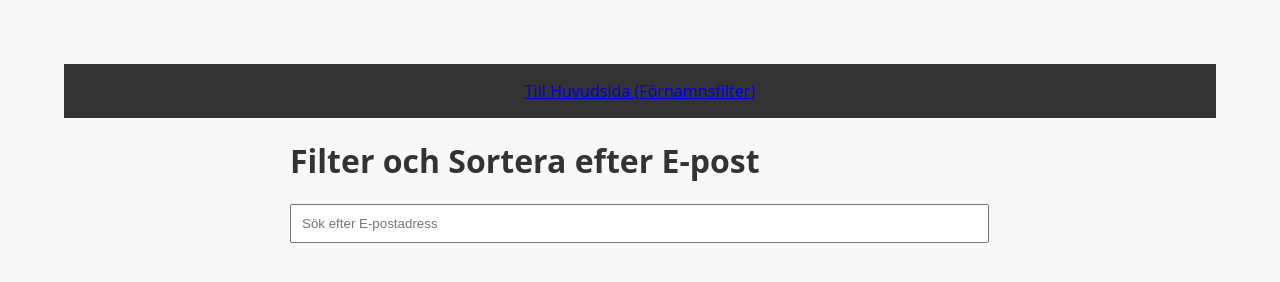
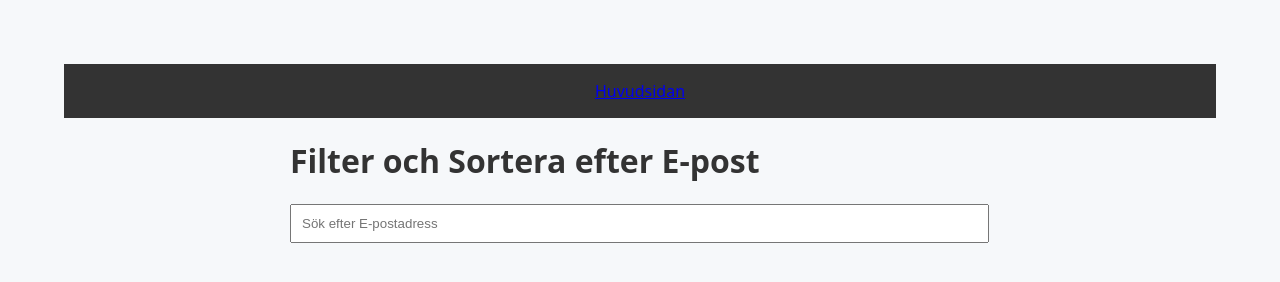
Before and after one commit to mjaow1233/gruppuppgift-javascript, a website: page email.html in a window 1280 px wide. Drawn offline with Linux system fonts and the light colour scheme.

Commit message:
Update email.html

```diff
--- a/email.html
+++ b/email.html
@@ -10,7 +10,7 @@
 
 <body>
   <header>
-    <a href="index.html">Till Huvudsida (Förnamnsfilter)</a>
+    <a href="index.html">Huvudsidan</a>
   </header>
 
   <div class="container">
```
